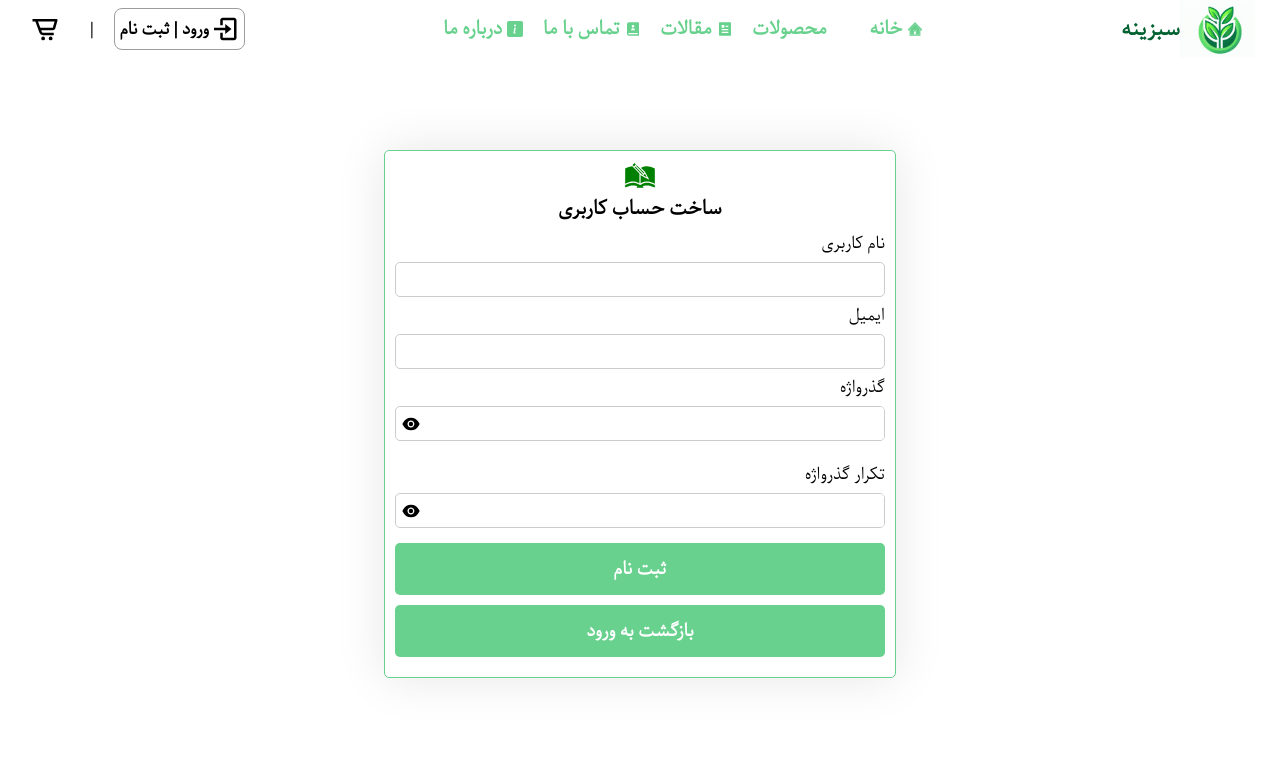
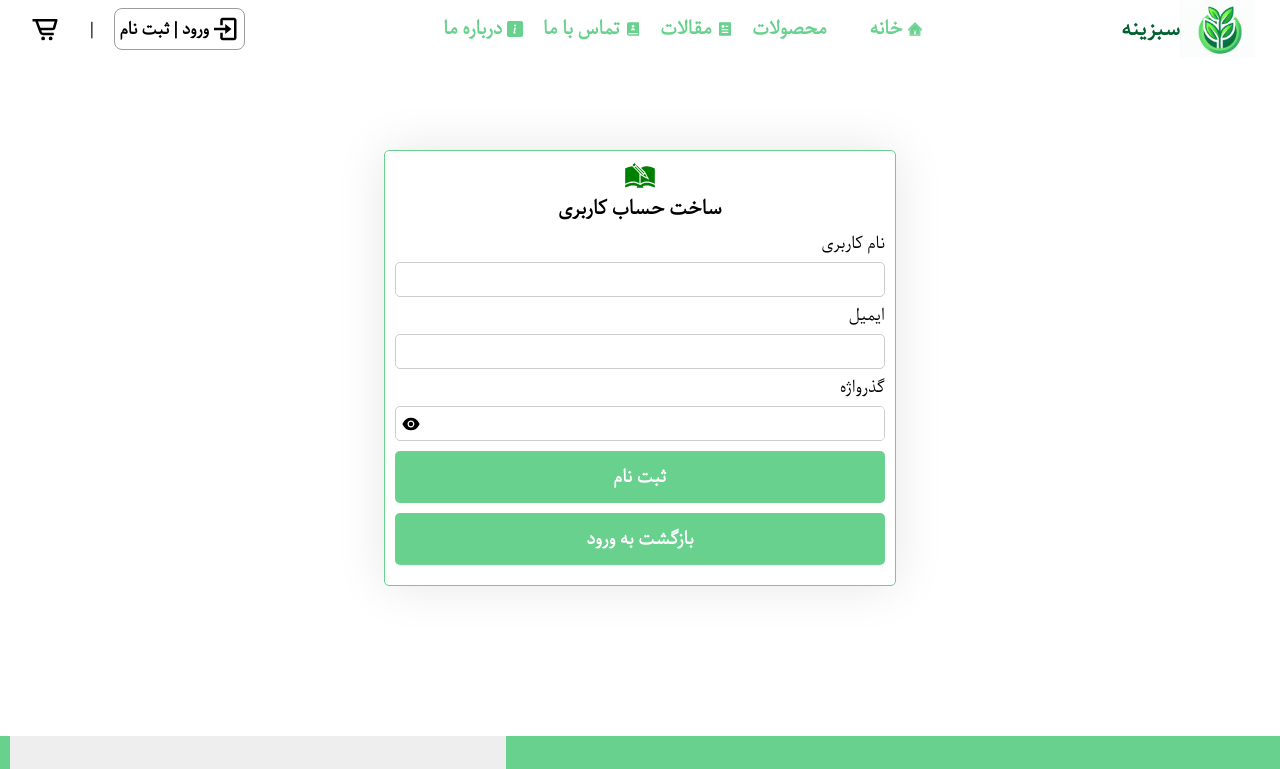
Before and after one commit to soheil-tehi/green-planet, a React (Vite) app: page /register in a window 1280 px wide. Shown: the top 769 px of the page. Built offline with nearby package versions, Linux system fonts and the light colour scheme; some icons are missing.

Commit message:
Login and Register Complete

```diff
--- a/package.json
+++ b/package.json
@@ -26,7 +26,8 @@
     "react-redux": "^8.1.2",
     "react-responsive-masonry": "^2.1.7",
     "react-router-dom": "^6.14.2",
-    "sass": "^1.64.1"
+    "sass": "^1.64.1",
+    "yup": "^1.2.0"
   },
   "devDependencies": {
     "@types/node": "^20.4.6",
--- a/src/Pages/Login/login.tsx
+++ b/src/Pages/Login/login.tsx
@@ -1,67 +1,88 @@
-import { useState } from 'react';
+import { useEffect, useState } from 'react';
 import { useNavigate } from 'react-router-dom';
 import { AiFillEyeInvisible, AiFillEye } from 'react-icons/ai';
 import { FiLogIn } from 'react-icons/fi';
-import { GoogleLogin, GoogleOAuthProvider } from '@react-oauth/google';
 import jwtDecode from 'jwt-decode';
 import useScrollToTop from '../../Components/useScrollToTop';
 import axios from 'axios';
-import { userLogin } from '../../Redux/userSlice';
-import jwt from 'jsonwebtoken';
+import { useDispatch } from 'react-redux';
+import { BiErrorCircle } from 'react-icons/bi';
+import { motion } from 'framer-motion';
+import { Formik, Form, Field, ErrorMessage } from 'formik';
+import * as yup from 'yup';
 import './login.scss';
-import { useDispatch } from 'react-redux';
+interface InitialValuesProps {
+    email: string,
+    password: string,
+}
 
 function Login() {
 
     useScrollToTop();
-    const [showPass, setShowPass] = useState(false);
+    const [showPass, setShowPass] = useState<boolean>(false);
+    const [hasError, setHasError] = useState<boolean>(false);
     const navigate = useNavigate();
-    const dispatch = useDispatch();
 
+    const loginSchema = yup.object().shape({
+        email: yup.string().email("فرمت ایمیل وارد شده صحیح نمی باشد.").required("لطفا ایمیل را وارد نمایید."),
+        password: yup.string().min(4, "رمز عبور باید حداقل 4 کاراکتر باشد.").required("لطفا رمزعبور را وارد نمایید."),
+    })
 
+    const initialValues: InitialValuesProps = {
+        email: "",
+        password: "",
+    }
     const toggleShowPass = () => {
         setShowPass(!showPass);
     }
 
-    const responseMessage = (response: any) => {
-        console.log(jwtDecode(response.credential));
-    };
-
-    const [formData, setFormData] = useState({ email: "", password: "" });
-
-    const handleLogin = async (e: any) => {
-        e.preventDefault();
-        const response = await axios.post("http://localhost:5500/user/login", formData, {
+    const loginUser = async (values: InitialValuesProps, resetForm: any) => {
+        const response = await axios.post("http://localhost:5500/user/login", values, {
             headers: {
                 "Content-Type": "application/json"
             }
         })
-
         if (response.data.user) {
             localStorage.setItem("user", response.data.user);
-            // dispatch(userLogin(response.data.user));
+            resetForm();
             navigate("/");
         }
         else {
-            console.log("errror");
+            setHasError(true);
         }
-
-
-
     };
 
+    useEffect(() => {
+        let timerId: any;
+        if (hasError) {
+            timerId = setTimeout(() => setHasError(false), 5000);
+        }
+        return () => {
+            clearTimeout(timerId);
+        };
+    }, [hasError])
+
     return (
+        <>
             <div className='login-wrapper'>
                 <div className='login-title'>
                     <FiLogIn />
                     <h3 style={{ textAlign: "center" }}>ورود به حساب کاربری</h3>
                 </div>
-            <form className='login-form' action="">
-                <label htmlFor="Name" >نام کاربری / ایمیل</label>
-                <input className='login-name-input' type="text" id='Name' value={formData.email} onChange={(e) => { setFormData({ ...formData, email: e.target.value }) }} />
-                <label htmlFor="Password">گذرواژه</label>
+                <Formik
+                    initialValues={initialValues}
+                    onSubmit={(values, { resetForm }) => loginUser(values, resetForm)}
+                    validateOnBlur={false}
+                    validateOnChange={false}
+                    validationSchema={loginSchema}
+                >
+                    <Form className='login-form' >
+                        <label htmlFor="email" >ایمیل </label>
+                        <Field className='login-name-input' type="text" name="email" id="email" />
+                        <ErrorMessage name='email'>{msg => <p className='error-message'>{msg}</p>}</ErrorMessage>
+                        <label htmlFor="password" >گذرواژه </label>
                         <div className='login-password'>
-                    <input type={showPass ? "text" : "password"} id='Password' value={formData.password} onChange={(e) => { setFormData({ ...formData, password: e.target.value }) }} />
+                            <Field type={showPass ? "text" : "password"} id='password' name="password" />
                             <a onClick={toggleShowPass}>
                                 {
                                     showPass ?
@@ -71,15 +92,24 @@ function Login() {
                                 }
                             </a>
                         </div>
-                <button onClick={handleLogin} className='btn-login'>ورود</button>
+                        <ErrorMessage name='password'>{msg => <p className='error-message'>{msg}</p>}</ErrorMessage>
+                        <button type='submit' className='btn-login'>ورود</button>
                         <button className='btn-register' onClick={() => navigate("/register")}>ثبت نام</button>
-                <div className='google-register'>
-                    <GoogleOAuthProvider clientId="789241900390-a5e9djesllvktl407v4pha9t8hn8442s.apps.googleusercontent.com">
-                        <GoogleLogin onSuccess={responseMessage} />
-                    </GoogleOAuthProvider>
+                    </Form>
+                </Formik>
             </div>
-            </form>
-        </div>
+            {
+                hasError &&
+                <motion.div
+                    initial={{ opacity: 0, y: 100 }}
+                    animate={{ opacity: 1, y: 0 }}
+                    transition={{ duration: 0.5 }}
+                    className='error-message-wrapper'>
+                    <BiErrorCircle />
+                    <p>اطلاعات کاربری نادرست است.</p>
+                </motion.div >
+            }
+        </>
     )
 }
 
--- a/src/Pages/Register/register.scss
+++ b/src/Pages/Register/register.scss
@@ -1,9 +1,31 @@
 @import '../../Sass/-variables.scss';
 
+.register-container {
+    margin: 150px auto;
+
+    .messager-success-register {
+        display: flex;
+        justify-content: center;
+        align-items: center;
+        gap: 10px;
+        border: 1px solid green;
+        border-radius: 5px;
+        width: 40%;
+        margin: 10px auto;
+        padding: 5px;
+        background-color: rgb(93, 252, 141);
+        font-weight: 600;
+
+        svg {
+            font-size: 25px;
+            color: green;
+        }
+    }
+
     .register-wrapper {
+        margin: 5px auto;
         padding: 10px;
         width: 40%;
-    margin: 150px auto;
         margin-bottom: 150px;
         text-align: right;
         border: 1px solid $primary-color;
@@ -29,6 +51,11 @@
                 margin: 5px 0;
             }
 
+            .error-message {
+                color: red;
+                font-size: 12px;
+            }
+
             .register-name-input {
                 border-radius: 5px;
                 border: 1px solid #ccc;
@@ -37,7 +64,6 @@
             }
 
             .register-password {
-            margin-bottom: 15px;
                 border: 1px solid #ccc;
                 border-radius: 5px;
                 display: flex;
@@ -70,15 +96,12 @@
                 width: 100%;
                 font-weight: 600;
                 font-size: 17px;
+                margin-top: 10px;
             }
 
             .btn-login {
                 margin: 10px 0;
             }
-
-        .google-register {
-            width: 40%;
-            margin: 10px auto;
         }
     }
 }
--- a/src/Pages/Register/register.tsx
+++ b/src/Pages/Register/register.tsx
@@ -1,16 +1,14 @@
-import { useState } from 'react';
+import { useEffect, useState } from 'react';
 import { AiFillEyeInvisible, AiFillEye } from 'react-icons/ai';
 import { GiArchiveRegister } from 'react-icons/gi';
-import { GoogleLogin, GoogleOAuthProvider } from '@react-oauth/google';
 import jwtDecode from 'jwt-decode';
 import { useNavigate } from 'react-router-dom';
 import useScrollToTop from '../../Components/useScrollToTop';
 import { Formik, Form, Field, ErrorMessage } from 'formik';
+import * as yup from 'yup';
+import axios from 'axios';
+import { BsFillChatHeartFill } from 'react-icons/bs';
 import './register.scss';
-import axios from 'axios';
-
-
-
 interface InitialValuesProps {
     userName: string,
     email: string,
@@ -25,19 +23,34 @@ const initialValues: InitialValuesProps = {
     confirmPassword: "",
 }
 
+const registerSchema = yup.object().shape({
+    userName: yup.string().min(3, "نام کاربری باید حداقل 3 کاراکتر باشد.").required("لطفا نام کاربری را وارد نمایید."),
+    email: yup.string().email("فرمت ایمیل وارد شده صحیح نمی باشد.").required("لطفا ایمیل را وارد نمایید."),
+    password: yup.string().min(4, "رمز عبور باید حداقل 4 کاراکتر باشد.").required("لطفا رمزعبور را وارد نمایید."),
+})
+
 function Register() {
 
     useScrollToTop();
     const navigate = useNavigate();
-    const [showFirstPass, setShowFirstPass] = useState(false);
-    const [showSecondPass, setShowSecondPass] = useState(false);
+    const [showFirstPass, setShowFirstPass] = useState<boolean>(false);
+    const [showSecondPass, setShowSecondPass] = useState<boolean>(false);
+    const [showModal, setShowModal] = useState<boolean>(false);
+    const [registerError, setRegisterError] = useState<boolean>(false);
+    const navigation = useNavigate();
+
+    useEffect(() => {
+        let timerId: any;
+        if (showModal) {
+            timerId = setTimeout(() => { setShowModal(false), setRegisterError(false) }, 5000);
+        }
+        return () => {
+            clearTimeout(timerId);
+        };
+    }, [showModal])
 
     const toggleShowPass = () => {
         setShowFirstPass(!showFirstPass);
-    }
-
-    const toggleShowSecondPass = () => {
-        setShowSecondPass(!showSecondPass);
     }
 
     const responseMessage = (response: any) => {
@@ -47,70 +60,51 @@ function Register() {
         console.log(error);
     };
 
-
-
-    const fromValidation = (values: InitialValuesProps) => {
-        const error: InitialValuesProps = {
-            userName: '',
-            email: '',
-            password: '',
-            confirmPassword: ''
-        };
-
-        if (!values.userName) {
-            error.userName = "userName is empty"
-        } else if (values.userName.length < 3) {
-            error.userName = "userName is invalid name"
-        }
-
-        if (!values.email) {
-            error.email = "email is empty"
-        } else if (!/^[A-Z0-9._%+-]+@[A-Z0-9.-]+\.[A-Z]{2,4}$/i.test(values.email)) {
-            error.email = 'Invalid email address';
-        }
-
-
-        if (!values.password) {
-            error.password = "password is empty"
-        } else if (values.password.length < 8) {
-            error.password = "password field should not empty"
-        }
-
-        if (!values.confirmPassword) {
-            error.confirmPassword = "confirmPassword is empty"
-        } else if (values.confirmPassword.length < 8) {
-            error.confirmPassword = "confirmPassword field should not empty"
-        } else if (values.password !== values.confirmPassword) {
-            error.confirmPassword = "pass word not match"
-        }
-        return error;
-    }
-
-    const registerUser = (values: InitialValuesProps) => {
-
+    const registerUser = (values: InitialValuesProps, resetForm: any) => {
         axios.post("http://localhost:5500/user/register", values, {
             headers: {
                 'Content-Type': 'application/x-www-form-urlencoded'
             }
+        }).then(res => {
+            if (res.data) {
+                resetForm();
+                setShowModal(true);
+                localStorage.setItem("user", res.data.user);
+                setTimeout(() => {
+                    navigation("/");
+                }, 2500);
+            } else {
+                setShowModal(true);
+                setRegisterError(true);
+            }
         })
-
     }
 
     return (
+        <div className='register-container'>
+            {
+                showModal &&
+                <div className='messager-success-register'>
+                    <BsFillChatHeartFill />
+                    {registerError ?
+                        <p>ایمیل وارد شده قبلا ثبت شده است.</p>
+                        :
+                        <p>ثبت نام با موفقیت انجام شد.</p>
+                    }
+                </div>
+            }
             < div className='register-wrapper' >
                 <div className='register-title'>
                     <GiArchiveRegister />
                     <h3 style={{ textAlign: "center" }}>ساخت حساب کاربری</h3>
                 </div>
-
                 <Formik
                     initialValues={initialValues}
-                onSubmit={(values) => registerUser(values)}
-            // validate={(values) => fromValidation(values)}
-
+                    onSubmit={(values, { resetForm }) => registerUser(values, resetForm)}
+                    validateOnBlur={false}
+                    validateOnChange={false}
+                    validationSchema={registerSchema}
                 >
-
-
                     <Form className='register-form' >
                         <label htmlFor="userName" >نام کاربری </label>
                         <Field className='register-name-input' type="text" name="userName" id="userName" />
@@ -118,11 +112,9 @@ function Register() {
                         <label htmlFor="email" >ایمیل </label>
                         <Field className='register-name-input' type="text" name="email" id="email" />
                         <ErrorMessage name='email'>{msg => <p className='error-message'>{msg}</p>}</ErrorMessage>
-
                         <label htmlFor="password" >گذرواژه </label>
                         <div className='register-password'>
                             <Field type={showFirstPass ? "text" : "password"} id='password' name="password" />
-
                             <a onClick={toggleShowPass}>
                                 {
                                     showFirstPass ?
@@ -133,72 +125,11 @@ function Register() {
                             </a>
                         </div>
                         <ErrorMessage name='password'>{msg => <p className='error-message'>{msg}</p>}</ErrorMessage>
-                    <label htmlFor="confirmPassword" >تکرار گذرواژه </label>
-                    <div className='register-password'>
-                        <Field type={showSecondPass ? "text" : "password"} id='confirmPassword' name="confirmPassword" />
-                        <a onClick={toggleShowSecondPass}>
-                            {
-                                showSecondPass ?
-                                    <AiFillEyeInvisible />
-                                    :
-                                    <AiFillEye />
-                            }
-                        </a>
+                        <button type='submit' className='btn-register'>ثبت نام</button>
+                        <button className='btn-login' onClick={() => navigate("/login")}>بازگشت به ورود</button>
+                    </Form>
+                </Formik>
             </div>
-                    <ErrorMessage name='confirmPassword'>{msg => <p className='error-message'>{msg}</p>}</ErrorMessage>
-                    {/* <button
-                            type="button"
-                            onClick={() => validateForm().then(() => submitForm())}
-                        >
-                            Validate All
-                        </button> */}
-                    <button type='submit' className='btn-register'>ثبت نام</button>
-
-                    <button className='btn-login' onClick={() => navigate("/login")}>بازگشت به ورود</button>
-
-                </Form>
-
-
-            </Formik>
-
-            {/*
-            <form className='register-form' action="">
-                <label htmlFor="Name" >نام </label>
-                <input className='register-name-input' type="text" id='Name' />
-                <label htmlFor="Email" >ایمیل </label>
-                <input className='register-name-input' type="text" id='Email' />
-                <label htmlFor="Password">گذرواژه</label>
-                <div className='register-password'>
-                    <input type={showFirstPass ? "text" : "password"} id='Password' />
-                    <a onClick={toggleShowPass}>
-                        {
-                            showFirstPass ?
-                                <AiFillEyeInvisible />
-                                :
-                                <AiFillEye />
-                        }
-                    </a>
-                </div>
-                <label htmlFor="Password">تکرار گذرواژه</label>
-                <div className='register-password'>
-                    <input type={showSecondPass ? "text" : "password"} id='Password' />
-                    <a onClick={toggleShowSecondPass}>
-                        {
-                            showSecondPass ?
-                                <AiFillEyeInvisible />
-                                :
-                                <AiFillEye />
-                        }
-                    </a>
-                </div>
-                <button className='btn-register'>ثبت نام</button>
-                <button className='btn-login' onClick={() => navigate("/login")}>بازگشت به ورود</button>
-                <div className='google-register'>
-                    <GoogleOAuthProvider clientId="789241900390-a5e9djesllvktl407v4pha9t8hn8442s.apps.googleusercontent.com">
-                        <GoogleLogin onSuccess={responseMessage} />
-                    </GoogleOAuthProvider>
-                </div>
-            </form> */}
         </div>
     )
 }
```
Also changed, not shown: src/Pages/Login/login.scss (+28 -7 lines), 1 other file (tests, documents, lock files or other folders). Lines whose indentation alone changed are shown as unchanged.
